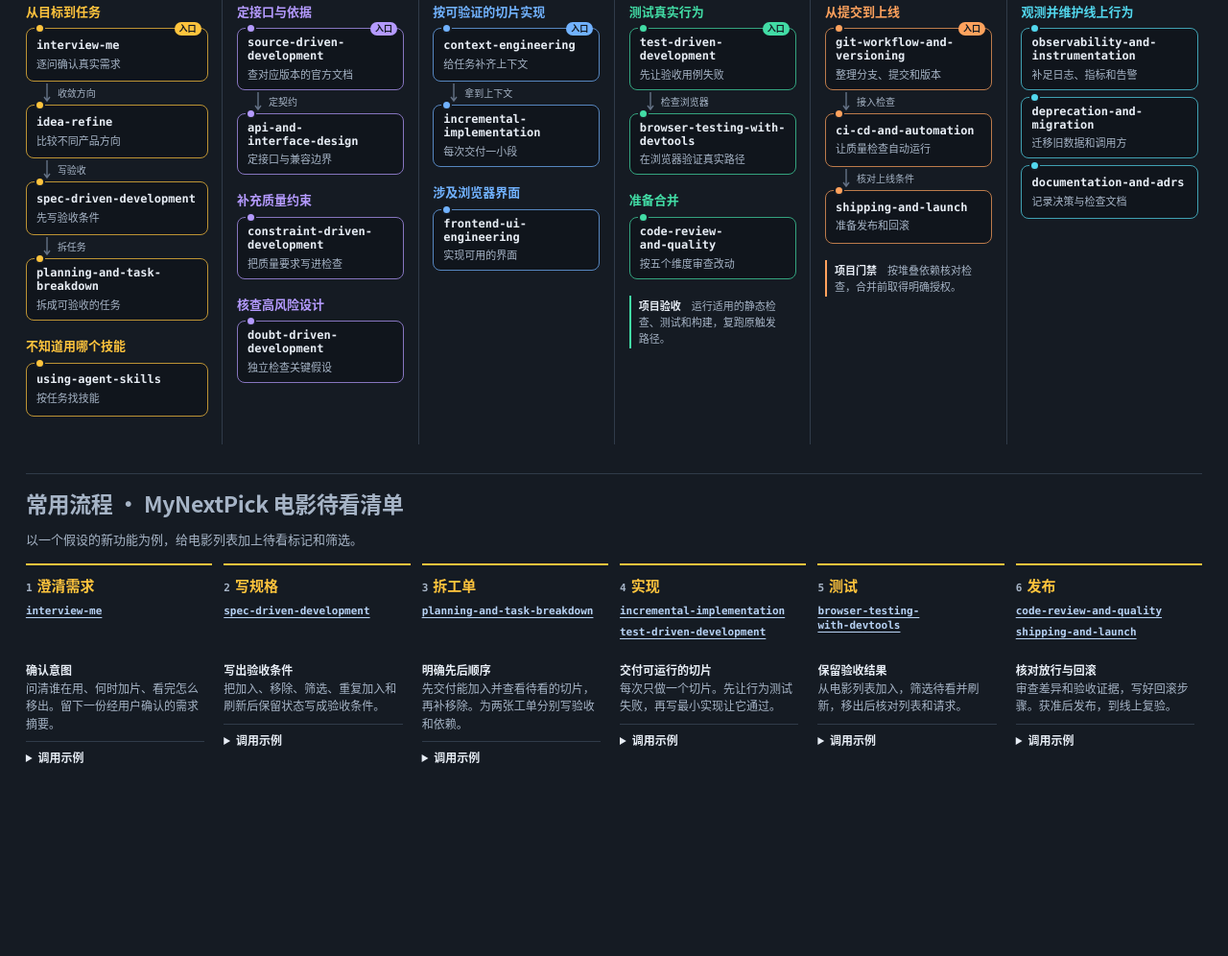
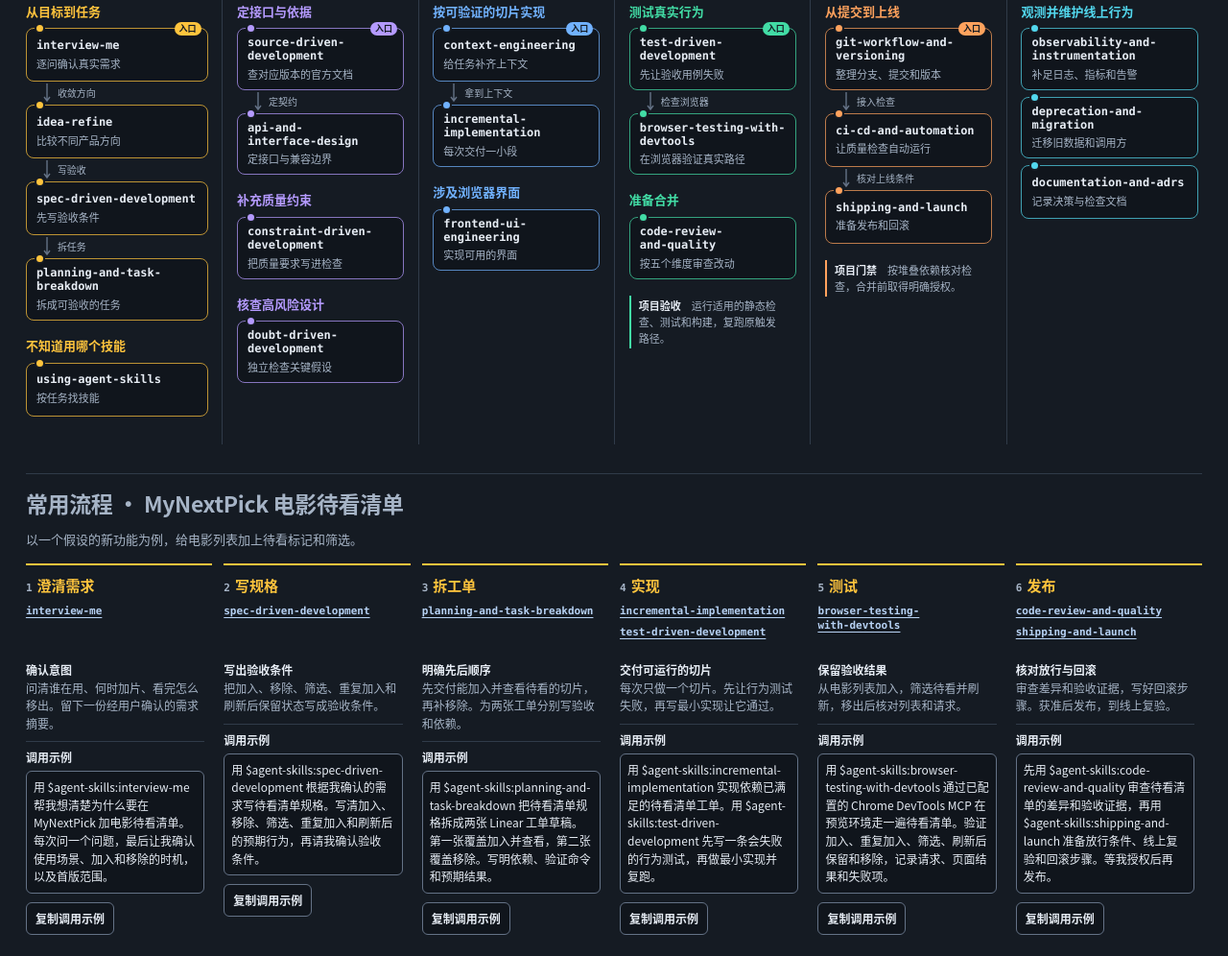
Before and after one commit to starlightliu/my-dev-workflow, a plain HTML site: page index.html in a window 1280 px wide. Shown: the part 167-1163 px from the top of the page at 96% size. Before the commit the page ends 1000 px from the top, so only its background shows below. Drawn offline with Linux system fonts and the light colour scheme.

Commit message:
fix: 完整展示 V2 流程调用示例

```diff
--- a/index.html
+++ b/index.html
@@ -508,9 +508,9 @@ body { margin: 0; background: var(--bg); color: var(--text); font-family: var(--
 .flow-skill:focus-visible, #flow-jump:focus-visible { outline: 2px solid #f4f7fd; outline-offset: 3px; }
 .flow-step p { margin: 0 0 9px; color: var(--text-dim); font: 500 12px/1.55 var(--sans-map); }
 .flow-step p b { color: var(--text); display: block; }
-.flow-step details { border-top: 1px solid var(--border); padding-top: 4px; }
-.flow-step summary { padding: 4px 0; color: var(--text); cursor: pointer; font: 600 12px/1.4 var(--sans-map); }
-.flow-step textarea { width: 100%; min-height: 8.7em; margin: 4px 0; padding: 7px; resize: vertical; color: var(--text); background: var(--surface); border: 1px solid var(--border-bright); border-radius: 6px; font: 500 12px/1.5 var(--sans-map); }
+.flow-example { border-top: 1px solid var(--border); padding-top: 8px; }
+.flow-example-label { display: block; margin-bottom: 5px; font: 600 12px/1.4 var(--sans-map); }
+.flow-step .flow-prompt { padding: 7px; color: var(--text); background: var(--surface); border: 1px solid var(--border-bright); border-radius: 6px; overflow-wrap: anywhere; }
 #workflow #flow-jump { display: inline-flex; align-items: center; text-decoration: none; }
 @media (max-width: 990px) {
   #common-flow .flow-steps { grid-template-columns: repeat(3, minmax(0, 1fr)); }
@@ -518,7 +518,6 @@ body { margin: 0; background: var(--bg); color: var(--text); font-family: var(--
 @media (max-width: 600px) {
   #common-flow .flow-steps { grid-template-columns: 1fr; }
   .flow-skills { min-height: 0; }
-  .flow-step textarea { min-height: 5.5em; }
 }
 </style>
 </head>
@@ -552,61 +551,61 @@ body { margin: 0; background: var(--bg); color: var(--text); font-family: var(--
         <h3><span>1</span>澄清需求</h3>
         <div class="flow-skills"><button class="flow-skill" type="button" data-flow-skill="agent-skills:interview-me">interview-me</button></div>
         <p><b>确认意图</b>问清谁在用、何时加片、看完怎么移出。留下一份经用户确认的需求摘要。</p>
-        <details name="workflow-example">
-          <summary>调用示例</summary>
-          <textarea aria-label="澄清需求调用示例" readonly>用 $agent-skills:interview-me 帮我想清楚为什么要在 MyNextPick 加电影待看清单。每次问一个问题，最后让我确认使用场景、加入和移除的时机，以及首版范围。</textarea>
+        <div class="flow-example">
+          <span class="flow-example-label">调用示例</span>
+          <p class="flow-prompt">用 $agent-skills:interview-me 帮我想清楚为什么要在 MyNextPick 加电影待看清单。每次问一个问题，最后让我确认使用场景、加入和移除的时机，以及首版范围。</p>
           <button class="control flow-copy" type="button" aria-live="polite">复制调用示例</button>
-        </details>
+        </div>
       </li>
       <li class="flow-step">
         <h3><span>2</span>写规格</h3>
         <div class="flow-skills"><button class="flow-skill" type="button" data-flow-skill="agent-skills:spec-driven-development">spec-driven-development</button></div>
         <p><b>写出验收条件</b>把加入、移除、筛选、重复加入和刷新后保留状态写成验收条件。</p>
-        <details name="workflow-example">
-          <summary>调用示例</summary>
-          <textarea aria-label="写规格调用示例" readonly>用 $agent-skills:spec-driven-development 根据我确认的需求写待看清单规格。写清加入、移除、筛选、重复加入和刷新后的预期行为，再请我确认验收条件。</textarea>
+        <div class="flow-example">
+          <span class="flow-example-label">调用示例</span>
+          <p class="flow-prompt">用 $agent-skills:spec-driven-development 根据我确认的需求写待看清单规格。写清加入、移除、筛选、重复加入和刷新后的预期行为，再请我确认验收条件。</p>
           <button class="control flow-copy" type="button" aria-live="polite">复制调用示例</button>
-        </details>
+        </div>
       </li>
       <li class="flow-step">
         <h3><span>3</span>拆工单</h3>
         <div class="flow-skills"><button class="flow-skill" type="button" data-flow-skill="agent-skills:planning-and-task-breakdown">planning-and-task-breakdown</button></div>
         <p><b>明确先后顺序</b>先交付能加入并查看待看的切片，再补移除。为两张工单分别写验收和依赖。</p>
-        <details name="workflow-example">
-          <summary>调用示例</summary>
-          <textarea aria-label="拆工单调用示例" readonly>用 $agent-skills:planning-and-task-breakdown 把待看清单规格拆成两张 Linear 工单草稿。第一张覆盖加入并查看，第二张覆盖移除。写明依赖、验证命令和预期结果。</textarea>
+        <div class="flow-example">
+          <span class="flow-example-label">调用示例</span>
+          <p class="flow-prompt">用 $agent-skills:planning-and-task-breakdown 把待看清单规格拆成两张 Linear 工单草稿。第一张覆盖加入并查看，第二张覆盖移除。写明依赖、验证命令和预期结果。</p>
           <button class="control flow-copy" type="button" aria-live="polite">复制调用示例</button>
-        </details>
+        </div>
       </li>
       <li class="flow-step">
         <h3><span>4</span>实现</h3>
         <div class="flow-skills"><button class="flow-skill" type="button" data-flow-skill="agent-skills:incremental-implementation">incremental-implementation</button><button class="flow-skill" type="button" data-flow-skill="agent-skills:test-driven-development">test-driven-development</button></div>
         <p><b>交付可运行的切片</b>每次只做一个切片。先让行为测试失败，再写最小实现让它通过。</p>
-        <details name="workflow-example">
-          <summary>调用示例</summary>
-          <textarea aria-label="实现调用示例" readonly>用 $agent-skills:incremental-implementation 实现依赖已满足的待看清单工单。用 $agent-skills:test-driven-development 先写一条会失败的行为测试，再做最小实现并复跑。</textarea>
+        <div class="flow-example">
+          <span class="flow-example-label">调用示例</span>
+          <p class="flow-prompt">用 $agent-skills:incremental-implementation 实现依赖已满足的待看清单工单。用 $agent-skills:test-driven-development 先写一条会失败的行为测试，再做最小实现并复跑。</p>
           <button class="control flow-copy" type="button" aria-live="polite">复制调用示例</button>
-        </details>
+        </div>
       </li>
       <li class="flow-step">
         <h3><span>5</span>测试</h3>
         <div class="flow-skills"><button class="flow-skill" type="button" data-flow-skill="agent-skills:browser-testing-with-devtools">browser-testing-with-devtools</button></div>
         <p><b>保留验收结果</b>从电影列表加入，筛选待看并刷新，移出后核对列表和请求。</p>
-        <details name="workflow-example">
-          <summary>调用示例</summary>
-          <textarea aria-label="测试调用示例" readonly>用 $agent-skills:browser-testing-with-devtools 通过已配置的 Chrome DevTools MCP 在预览环境走一遍待看清单。验证加入、重复加入、筛选、刷新后保留和移除，记录请求、页面结果和失败项。</textarea>
+        <div class="flow-example">
+          <span class="flow-example-label">调用示例</span>
+          <p class="flow-prompt">用 $agent-skills:browser-testing-with-devtools 通过已配置的 Chrome DevTools MCP 在预览环境走一遍待看清单。验证加入、重复加入、筛选、刷新后保留和移除，记录请求、页面结果和失败项。</p>
           <button class="control flow-copy" type="button" aria-live="polite">复制调用示例</button>
-        </details>
+        </div>
       </li>
       <li class="flow-step">
         <h3><span>6</span>发布</h3>
         <div class="flow-skills"><button class="flow-skill" type="button" data-flow-skill="agent-skills:code-review-and-quality">code-review-and-quality</button><button class="flow-skill" type="button" data-flow-skill="agent-skills:shipping-and-launch">shipping-and-launch</button></div>
         <p><b>核对放行与回滚</b>审查差异和验收证据，写好回滚步骤。获准后发布，到线上复验。</p>
-        <details name="workflow-example">
-          <summary>调用示例</summary>
-          <textarea aria-label="发布调用示例" readonly>先用 $agent-skills:code-review-and-quality 审查待看清单的差异和验收证据，再用 $agent-skills:shipping-and-launch 准备放行条件、线上复验和回滚步骤。等我授权后再发布。</textarea>
+        <div class="flow-example">
+          <span class="flow-example-label">调用示例</span>
+          <p class="flow-prompt">先用 $agent-skills:code-review-and-quality 审查待看清单的差异和验收证据，再用 $agent-skills:shipping-and-launch 准备放行条件、线上复验和回滚步骤。等我授权后再发布。</p>
           <button class="control flow-copy" type="button" aria-live="polite">复制调用示例</button>
-        </details>
+        </div>
       </li>
     </ol>
   </figure>
@@ -1148,8 +1147,17 @@ document.querySelector("#common-flow").addEventListener("click", async (event) =
   }
   const button = event.target.closest(".flow-copy");
   if (!button) return;
-  const field = button.closest("details").querySelector("textarea");
-  const copied = await writeClipboard(field.value) || copySelectedText(field, button);
+  const field = button.closest(".flow-example").querySelector(".flow-prompt");
+  let copied = await writeClipboard(field.textContent);
+  if (!copied) {
+    const selection = window.getSelection();
+    const range = document.createRange();
+    range.selectNodeContents(field);
+    selection.removeAllRanges();
+    selection.addRange(range);
+    copied = document.execCommand?.("copy") === true;
+    if (copied) selection.removeAllRanges();
+  }
   button.textContent = copied ? "已复制" : "请手动复制";
 });
 
```
